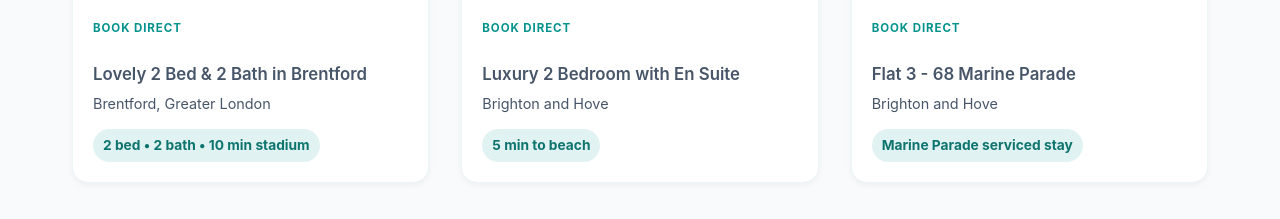
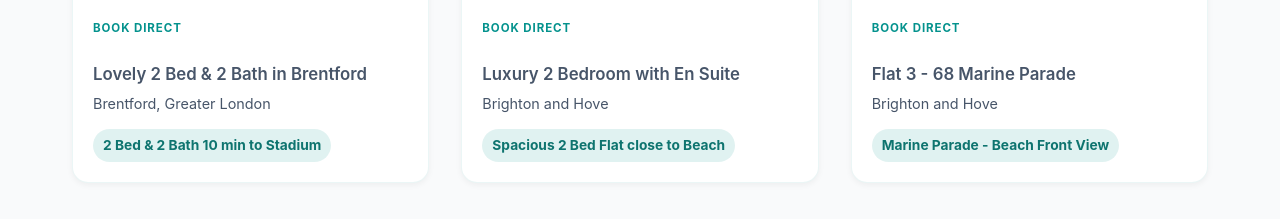
Before and after one commit to nimishmishra58/stayaura, a React (Vite) app: page / in a window 1280 px wide. Shown: the part 1280-1499 px from the top of the page. Built offline with nearby package versions, Linux system fonts and the light colour scheme; no server answers.

Commit message:
Verbiage and link updates

```diff
--- a/src/sections/FeaturedProperties/FeaturedProperties.jsx
+++ b/src/sections/FeaturedProperties/FeaturedProperties.jsx
@@ -37,31 +37,31 @@ const properties = [
     id: 1,
     title: "Lovely 2 Bed & 2 Bath in Brentford",
     location: "Brentford, Greater London",
-    price: "2 bed • 2 bath • 10 min stadium",
+    price: "2 Bed & 2 Bath 10 min to Stadium",
     image: "/properties/tw8-featured.jpeg",
     tag: "Book Direct",
     bookingUrl:
-      "https://booking.stayaura.com/greater-london/lovely-2-bed-%2526-2-bath-in-brentford%252C-10-min-stadium/a2c431?number_of_guests=1",
+      "https://bookingatstayaura.com/en/2bdr-apartment-in-london-by-stay-aura-short-lets-agency"
   },
   {
     id: 2,
     title: "Luxury 2 Bedroom with En Suite",
     location: "Brighton and Hove",
-    price: "5 min to beach",
+    price: "Spacious 2 Bed Flat close to Beach",
     image: "/properties/bn1-featured.jpeg",
     tag: "Book Direct",
     bookingUrl:
-      "https://booking.stayaura.com/brighton-and-hove/luxury-2-bedroom-with-en-suite-%257C-5-min-to-beach/379a0b?number_of_guests=1",
+      "https://bookingatstayaura.com/en/2-bedroom-flat-by-stay-aura-short-lets-agency-brighton"
   },
   {
     id: 3,
     title: "Flat 3 - 68 Marine Parade",
     location: "Brighton and Hove",
-    price: "Marine Parade serviced stay",
+    price: "Marine Parade - Beach Front View",
     image: "/properties/bn2-featured.jpeg",
     tag: "Book Direct",
     bookingUrl:
-      "https://booking.stayaura.com/brighton-and-hove/flat-3---68-marine-parade/df10a5?number_of_guests=1",
+      "https://bookingatstayaura.com/en/premium-beach-front-with-balcony-in-brighton"
   },
 ];
 
@@ -142,8 +142,8 @@ const FeaturedProperties = () => {
           <button
             className="primary-btn"
             onClick={() =>
-              (window.location.href =
-                "https://booking.stayaura.com/listings?city=&check_in=&check_out=&number_of_guests=1&min_price=&max_price=")
+            (window.location.href =
+              "https://bookingatstayaura.com/en/all-properties")
             }
           >
             Explore All Properties
```
